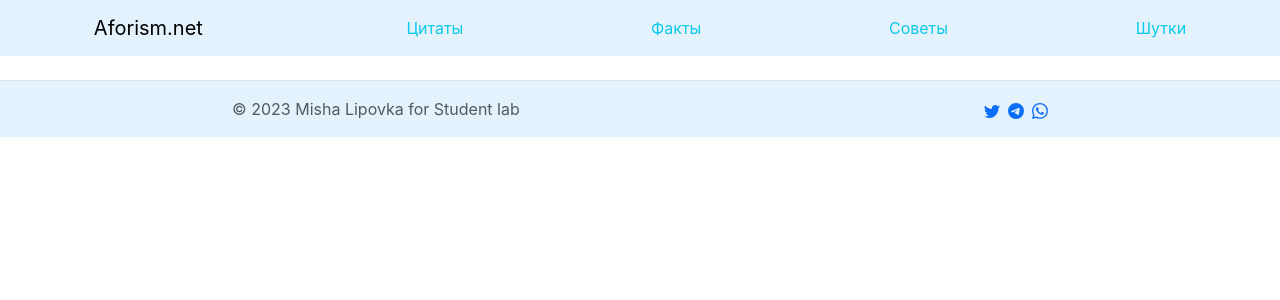
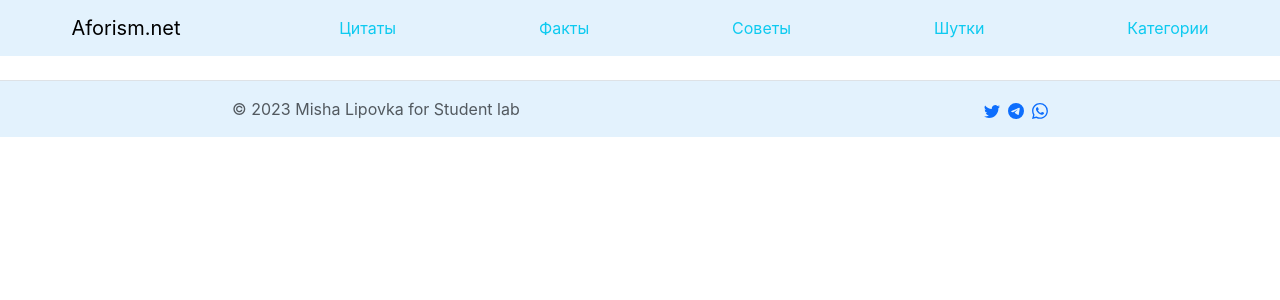
Before and after one commit to Miwist/aforism, a React (Create React App) app: page / in a window 1280 px wide. Shown: the top 300 px of the page. Built offline with nearby package versions, Linux system fonts and the light colour scheme.

Commit message:
fix path route

```diff
--- a/src/components/header/Header.tsx
+++ b/src/components/header/Header.tsx
@@ -10,6 +10,7 @@ const Header = () => {
                 <Link className='link-info text-decoration-none' to='/facts'>Факты</Link>
                 <Link className='link-info text-decoration-none' to='/advice'>Советы</Link>
                 <Link className='link-info text-decoration-none' to='/jokes'>Шутки</Link>
+                <Link className='link-info text-decoration-none' to='/categories'>Категории</Link>
             </nav>
         </header>
     )
--- a/src/components/main/Main.tsx
+++ b/src/components/main/Main.tsx
@@ -44,7 +44,7 @@ const Main: FC = () => {
 
     function addCategory(category: string) {
         localStorage.setItem('category', category)
-        window.location.replace('https://miwist.github.io/categories');
+        window.location.href = '/categories';
     }
 
 
```
